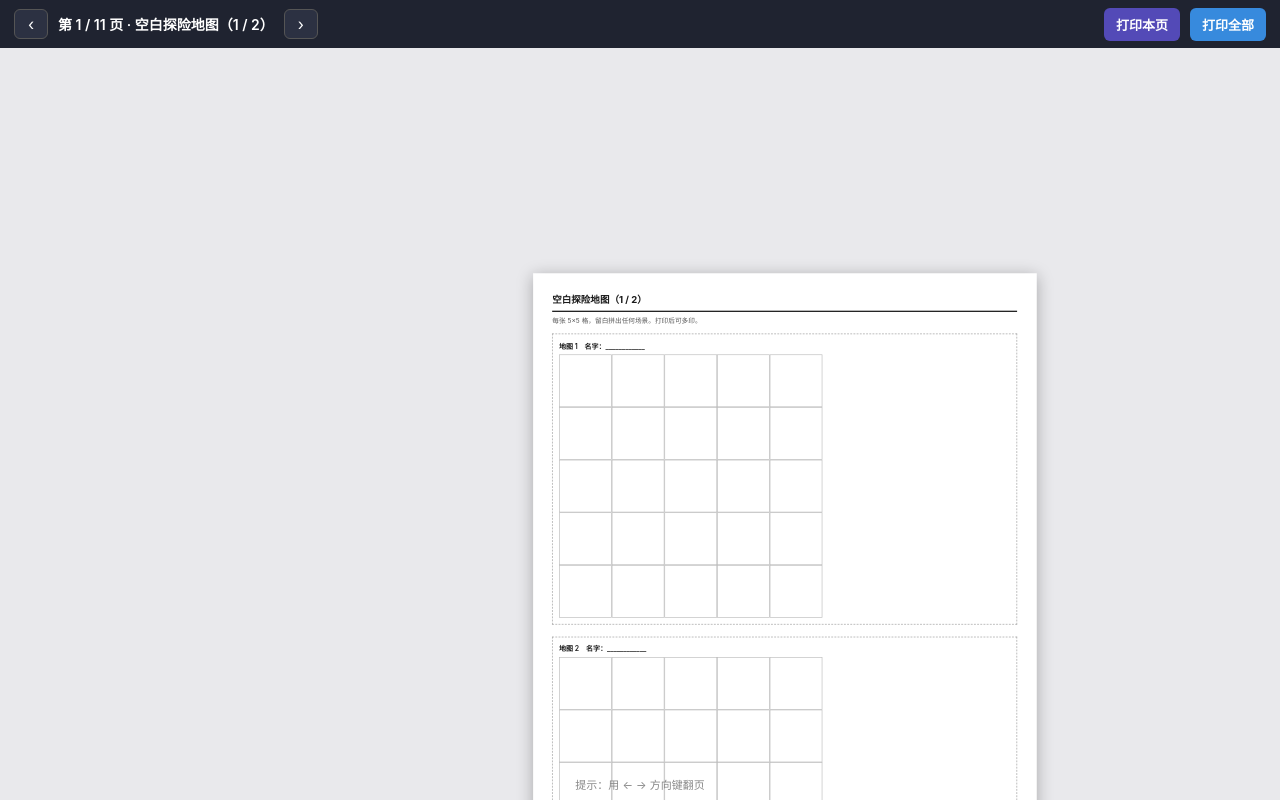
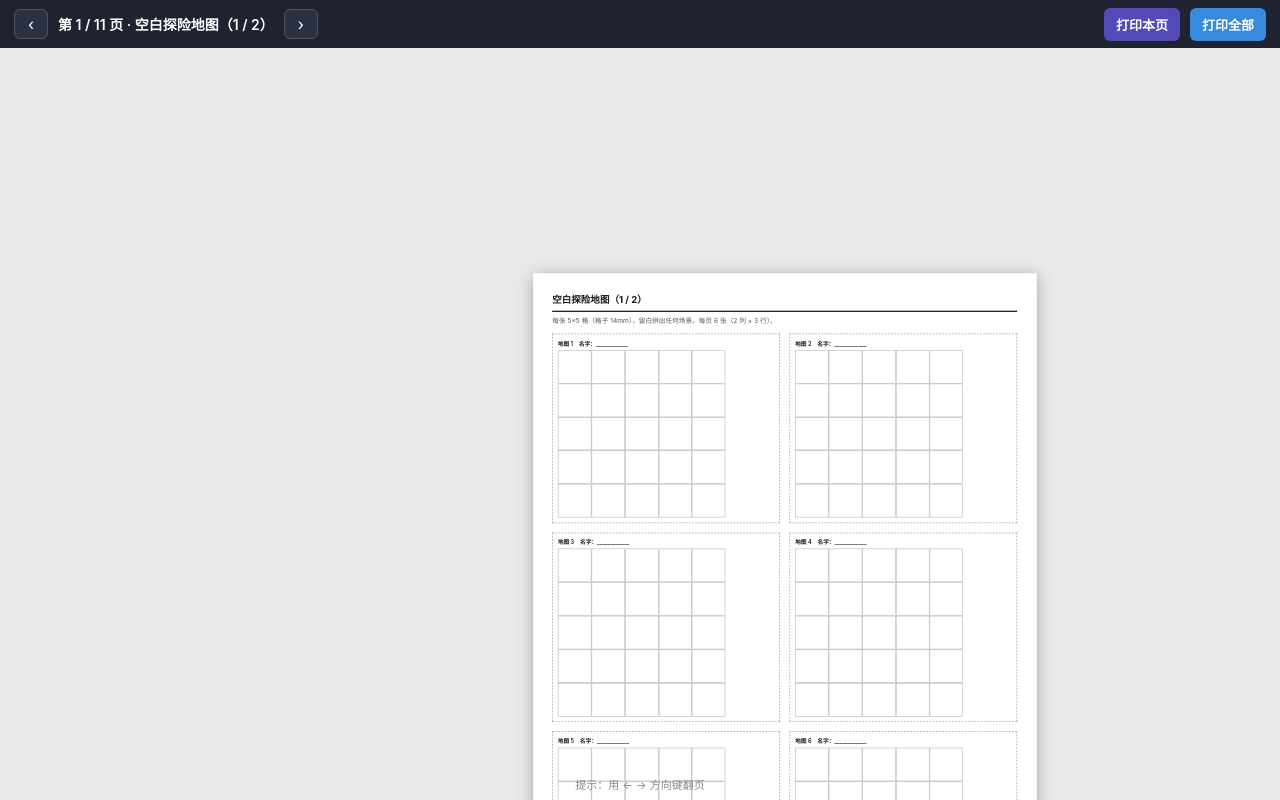
Before and after one commit to liang-xiaohui/little-explorer, a plain HTML site: page print/print-kit.html in a window 1280 px wide. Drawn offline with Linux system fonts and the light colour scheme.

Commit message:
refactor(print): 地图格子缩到14mm(每页6张) + 图例贴纸框同步缩小
- 地图网格 22mm→14mm，布局改 2列×3行，每页 6 张(共12张/2页)
- 图例贴纸框 24mm→14mm 匹配地图格子（贴上正好盖一格）；icon 12mm、标签 7px
- 图例数量上调补满：常规 ×36、墙 ×52（页面填充率回到 82–94%）
- 11 页高度复核 232–265mm，全部 ≤ A4 内框 281mm
- 同步 print-guide.md：地图6张/格14mm、图例14mm框与数量

```diff
--- a/print/print-kit.html
+++ b/print/print-kit.html
@@ -52,11 +52,11 @@
   .psub{ font-size:10.5px; color:#555; margin:0 0 3mm; line-height:1.5; }
   .pbody{ flex:1; min-height:0; }
 
-  /* 地图：每页 2 张 5×5 */
-  .maps{ display:flex; flex-direction:column; gap:5mm; }
-  .map{ border:1px dashed var(--cut); padding:2.5mm; background:#fff; }
-  .map h3{ margin:0 0 1.5mm; font-size:11px; font-weight:600; }
-  .map .grid{ display:grid; grid-template-columns:repeat(5,22mm); grid-template-rows:repeat(5,22mm); }
+  /* 地图：每页 6 张（2 列 × 3 行），格子缩小到 14mm */
+  .maps{ display:grid; grid-template-columns:repeat(2,1fr); gap:4mm; }
+  .map{ border:1px dashed var(--cut); padding:2mm; background:#fff; }
+  .map h3{ margin:0 0 1mm; font-size:9px; font-weight:600; }
+  .map .grid{ display:grid; grid-template-columns:repeat(5,14mm); grid-template-rows:repeat(5,14mm); }
   .map .cell{ border:0.5px solid var(--line); }
 
   /* 图例对照条 */
@@ -67,12 +67,12 @@
 
   /* 贴纸通用 */
   .sticker{ border:1px dashed var(--cut); display:flex; flex-direction:column; align-items:center; justify-content:center; background:#fff; }
-  .sticker svg{ width:14mm; height:14mm; }
-  .sticker .lbl{ font-size:8.5px; margin-top:1mm; }
+  .sticker svg{ width:12mm; height:12mm; }
+  .sticker .lbl{ font-size:7px; margin-top:0.5mm; }
   .legend-rows{ display:flex; flex-direction:column; gap:2mm; }
   .legend-row .rh{ font-size:10.5px; font-weight:600; margin-bottom:1mm; }
   .legend-row .rgrid{ display:flex; flex-wrap:wrap; gap:2mm; }
-  .legend-row .sticker{ width:24mm; height:24mm; }
+  .legend-row .sticker{ width:14mm; height:14mm; }
 
   /* 程序动作块：小积木 */
   .prog-wrap{ display:flex; flex-wrap:wrap; gap:2mm; }
@@ -177,7 +177,7 @@ const ELEMENTS=[
   {k:'gem',nm:'宝石',ds:'收集目标',c:'#EF9F27'},
   {k:'sw',nm:'开关',ds:'踩一下切换开/关',c:'#D85A30'},
   {k:'portal',nm:'传送门',ds:'成对，踩上瞬移',c:'#1D9E75'},
-  {k:'wall',nm:'墙',ds:'不可通行',c:'#5F5E5A',n:24},
+  {k:'wall',nm:'墙',ds:'不可通行',c:'#5F5E5A',n:52},
   {k:'goal',nm:'终点',ds:'到达即胜利',c:'#639922'},
   {k:'start',nm:'起点',ds:'角色出发处',c:'#534AB7'},
 ];
@@ -225,7 +225,7 @@ function legendBody(list){
   ov+='</div><div class="legend-rows">';
     list.forEach(e=>{
       ov+=`<div class="legend-row"><div class="rh">${e.nm}（${e.ds}）</div><div class="rgrid">`;
-      const cnt=e.n||12;
+      const cnt=e.n||36;
       for(let i=0;i<cnt;i++) ov+=`<div class="sticker">${icon(e.k,e.c)}<span class="lbl">${e.nm}</span></div>`;
       ov+=`</div></div>`;
   });
@@ -266,10 +266,10 @@ function varsBody(){
 
 // ============ 页面清单：每页 = 一张 A4 ============
 const PAGES=[
-  { t:'空白探险地图（1 / 2）', s:'每张 5×5 格，留白拼出任何场景。打印后可多印。',
-    b:mapsBody(2,1) },
-  { t:'空白探险地图（2 / 2）', s:'每张 5×5 格，留白拼出任何场景。打印后可多印。',
-    b:mapsBody(2,3) },
+  { t:'空白探险地图（1 / 2）', s:'每张 5×5 格（格子 14mm），留白拼出任何场景。每页 6 张（2 列 × 3 行）。',
+    b:mapsBody(6,1) },
+  { t:'空白探险地图（2 / 2）', s:'每张 5×5 格（格子 14mm），留白拼出任何场景。每页 6 张（2 列 × 3 行）。',
+    b:mapsBody(6,7) },
   { t:'图例贴纸（1 / 2）', s:'每格≈地图一格大小。顶部对照条帮助认图标。可整页多印。',
     b:legendBody(ELEMENTS.slice(0,4)) },
   { t:'图例贴纸（2 / 2）', s:'每格≈地图一格大小。',
```
Also changed, not shown: 1 other file.
